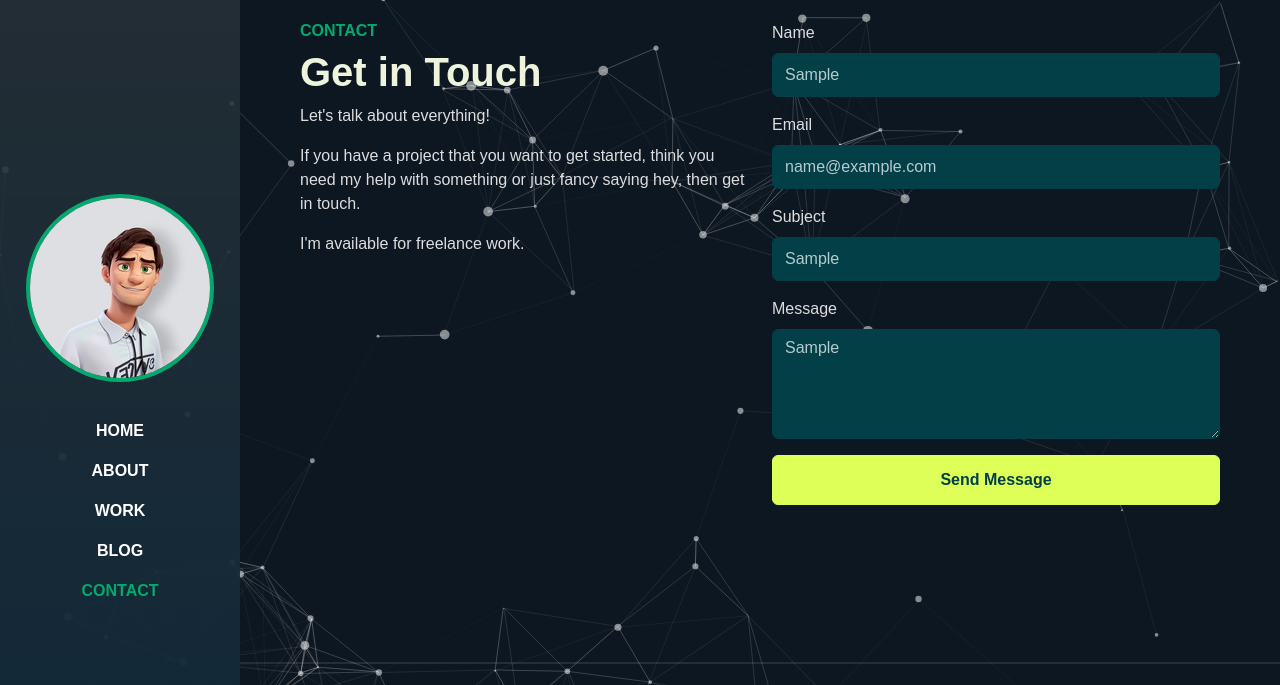
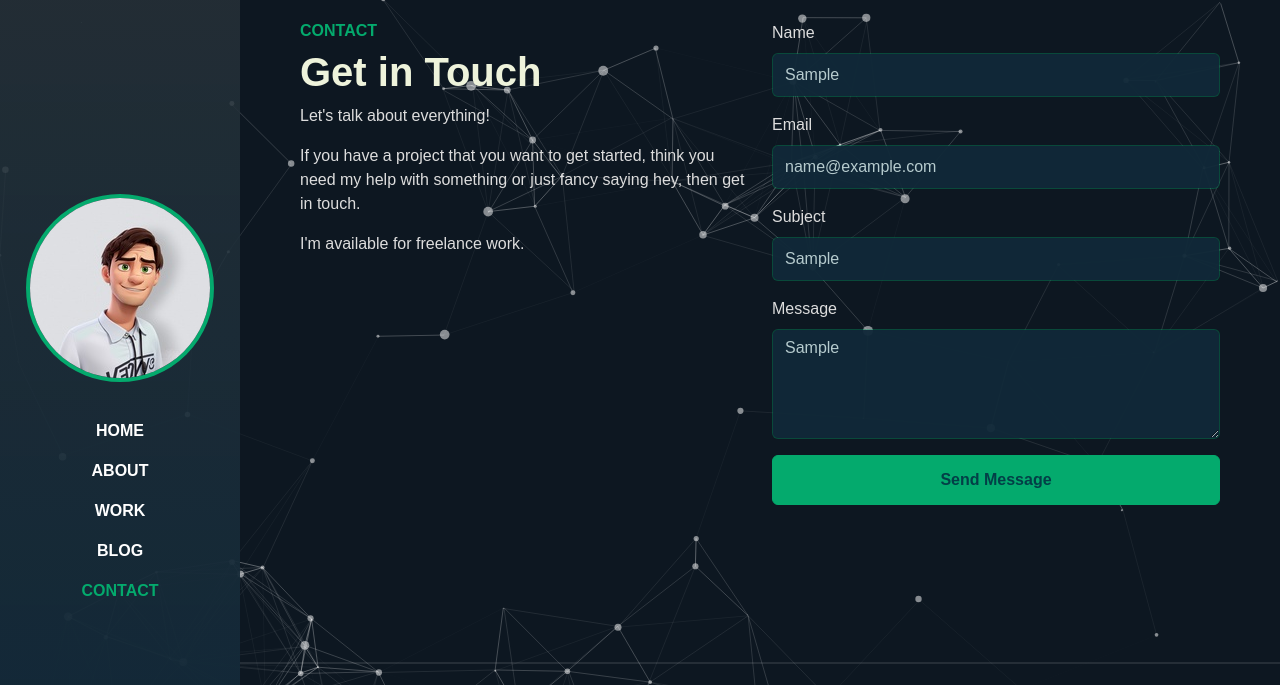
Before and after one commit to syahrulrzk/test-dark-mode, a plain HTML site: page index.html in a window 1280 px wide. Both pictures are taken after typing "Sample", "name@example.com", "Sample", "Sample" into the empty fields and a click on the button "Send Message". Shown: the part 4141-4826 px from the top of the page. Drawn offline with nearby package versions, Linux system fonts and the light colour scheme; no server answers; a web font is replaced by a local one.

Commit message:
update color

```diff
--- a/assets/css/style.css
+++ b/assets/css/style.css
@@ -110,7 +110,7 @@ img {
 .navbar .nav-link.active {
     color: var(--color-brand);
 }
-
+/*add color css custem==============================================================*/
 @media (min-width: 992px) {
     .navbar {
         min-height: 100vh;
@@ -135,6 +135,7 @@ img {
     padding: 12px 28px;
     font-weight: 700;
 }
+/*add color css custem=====================================================================*/
 /* Mengubah warna latar belakang tombol close menjadi putih */
 .btn-close {
     background-color: white;
@@ -151,12 +152,13 @@ img {
 .btn.btn-brand:hover {
     color: --color-brand /* Ganti dengan warna yang Anda inginkan */
 }
+
 .btn-brand:focus {
-    background-color: var(--color-brand2);
+    background-color: var(--color-brand);
     color: var(--color-base);
-    border-color: var(--color-brand2);
+    border-color: var(--color-brand);
 }
-
+/* // add color css custem==============================================================*/
 .link-custom {
     font-weight: 700;
     position: relative;
@@ -213,8 +215,8 @@ img {
 
 /* CONTACT */
 #contact .form-control {
-    background-color: var(--color-base);
-    border-color: var(--color-base);
+    background-color: var(--color-base1);
+    border-color: #04aa6d57;
     color: var(--color-body);
 }
 
```
